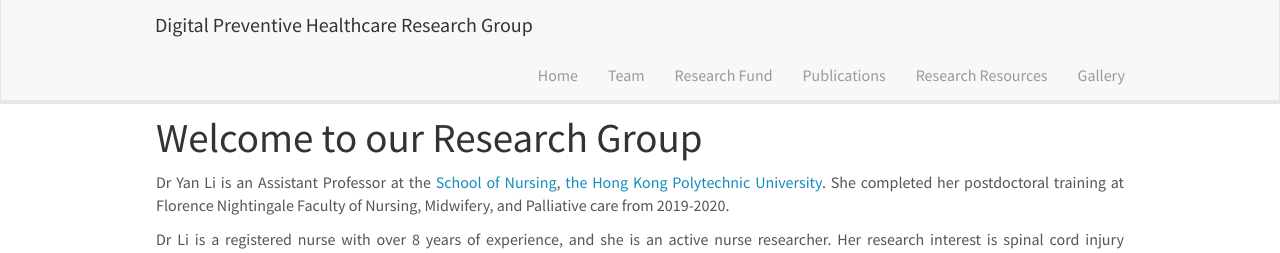
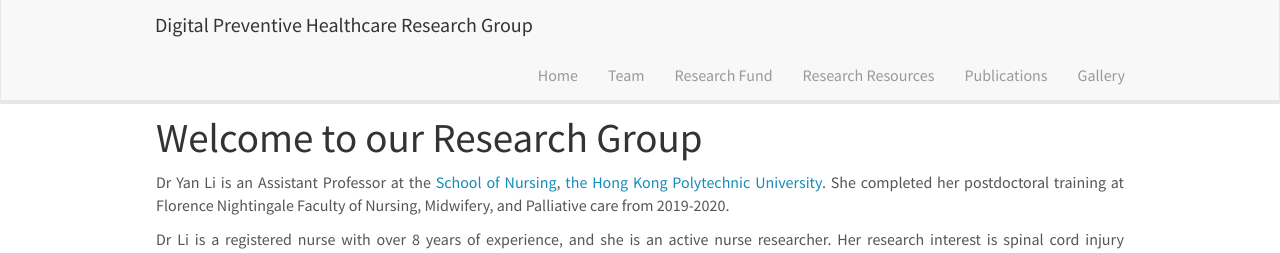
Before and after one commit to polyuly/polyuly.github.io, a Jekyll site: the page built from _pages/home.md, in a window 1280 px wide. Shown: the top 253 px of the page. Built offline with Jekyll 4.4.1, drawn with Linux system fonts in a browser that asks for light colours; nearby versions of some CDN libraries; some of the changed lines change nothing that is shown.

Commit message:
position

```diff
--- a/_includes/header.html
+++ b/_includes/header.html
@@ -16,8 +16,8 @@
 				<li><a href="{{ site.url }}{{ site.baseurl }}/">Home</a></li>
 				<li><a href="{{ site.url }}{{ site.baseurl }}/team">Team</a></li>
 				<li><a href="{{ site.url }}{{ site.baseurl }}/research">Research Fund</a></li>
+				<li><a href="{{ site.url }}{{ site.baseurl }}/resources">Research Resources</a></li>
 				<li><a href="{{ site.url }}{{ site.baseurl }}/publications">Publications</a></li>
-				<li><a href="{{ site.url }}{{ site.baseurl }}/resources">Research Resources</a></li>
 				<li><a href="{{ site.url }}{{ site.baseurl }}/pictures">Gallery</a></li>
 			</ul>
 		</div>
```
